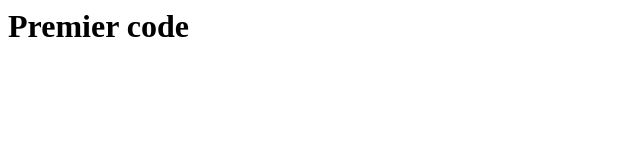
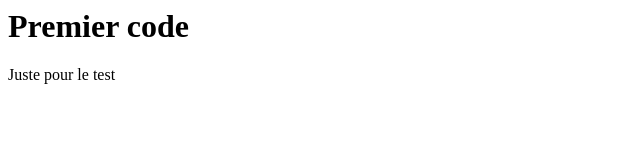
Before and after one commit to girardcl/premier-code, a plain HTML site: page index.html in a window 1280 px wide. Shown: the full height of the page, 0-640 px from the left. Drawn offline with Linux system fonts and the light colour scheme.

Commit message:
Update index.html
Ajout d'un paragraphe

```diff
--- a/index.html
+++ b/index.html
@@ -1 +1,2 @@
 <h1>Premier code</h1>
+<p>Juste pour le test</p>
```
